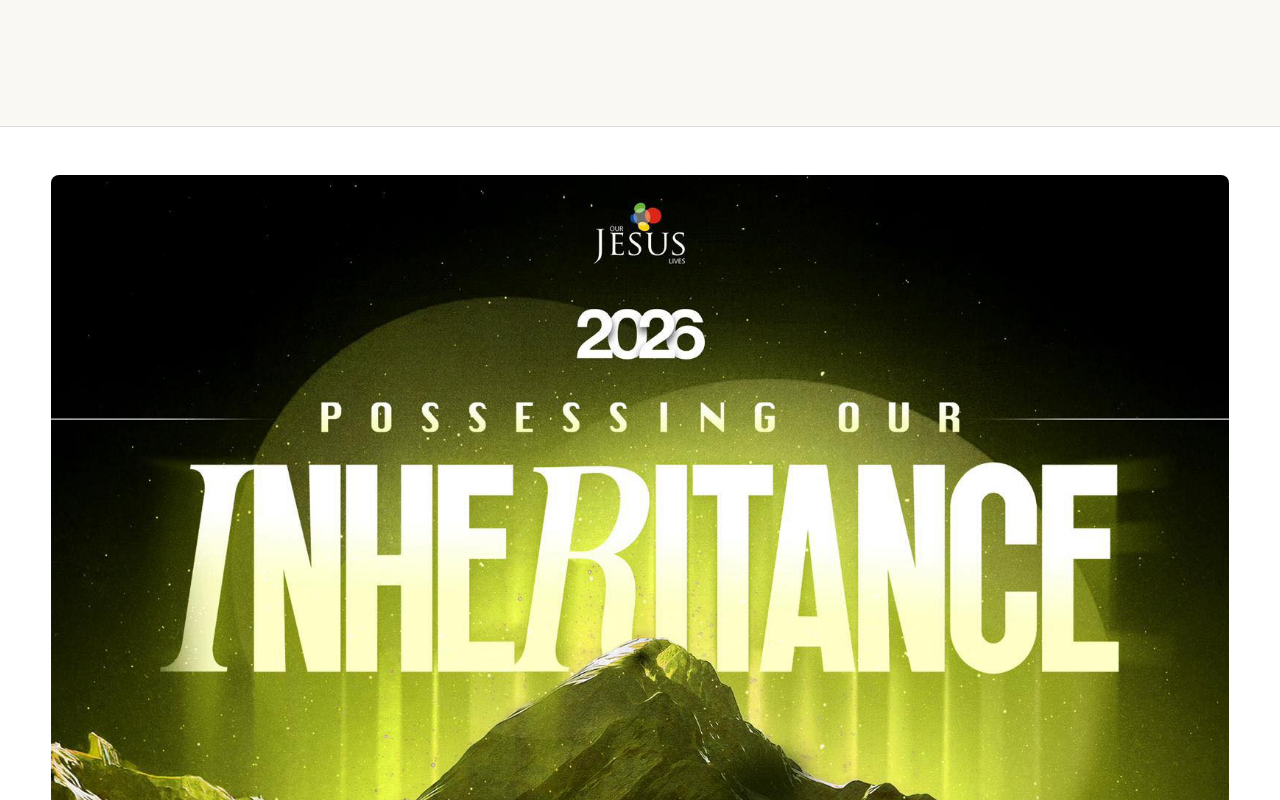
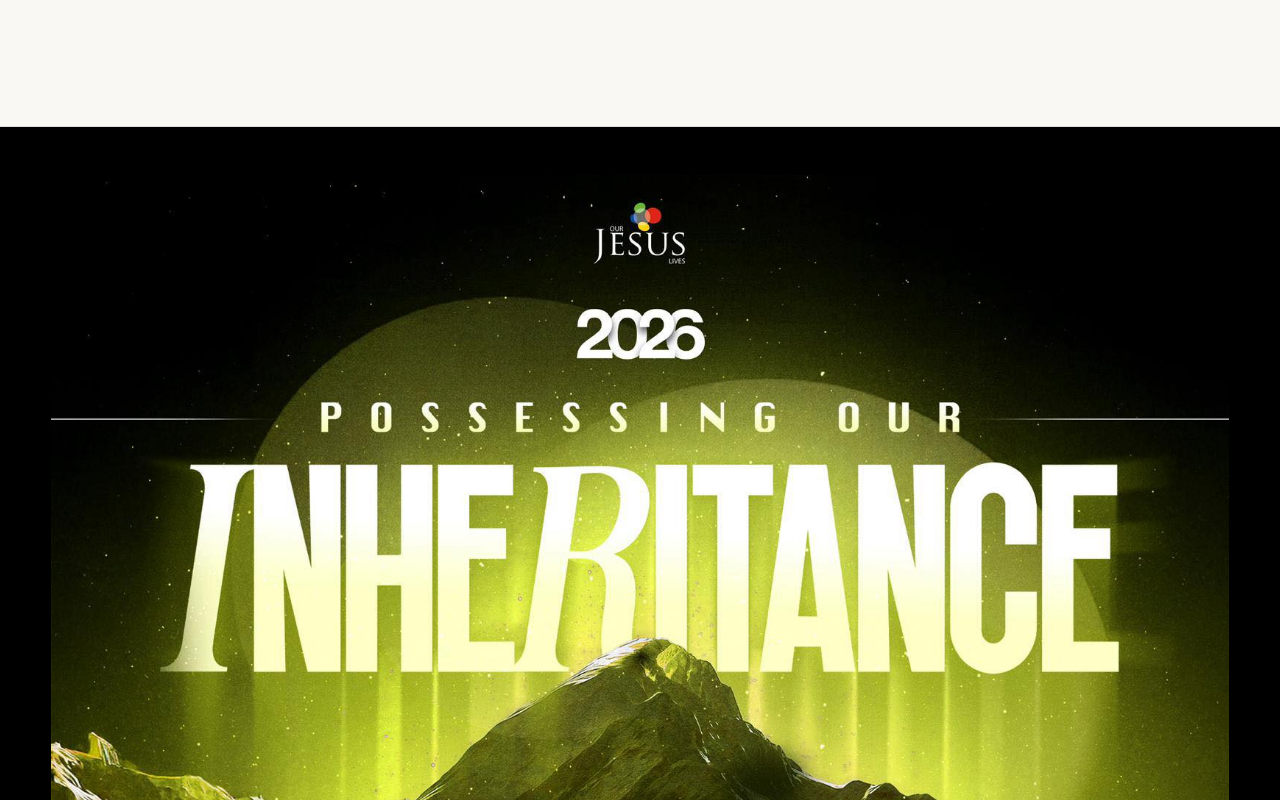
Before and after one commit to ourjesuslives2026/ourjesuslives, a React (Vite) app: page / in a window 1280 px wide. Shown: the part 3280-4080 px from the top of the page. Built offline with nearby package versions, Linux system fonts and the light colour scheme; a web font is replaced by a local one.

Commit message:
Set theme banner background to black
Co-Authored-By: Claude Sonnet 4.6 <noreply@anthropic.com>

```diff
--- a/src/index.css
+++ b/src/index.css
@@ -755,7 +755,7 @@ body:not(.nav-scrolled) .nav__links a.is-active { background: rgba(255,255,255,0
 .ministry-card__photo--3 { grid-row: 2; grid-column: 2; }
 
 /* THEME BANNER */
-.theme-banner { padding: clamp(24px, 4vw, 48px) 0; background: var(--c-cream); }
+.theme-banner { padding: clamp(24px, 4vw, 48px) 0; background: #000; }
 .theme-banner img { width: 100%; height: auto; display: block; border-radius: 8px; }
 
 /* QUOTE */
```
